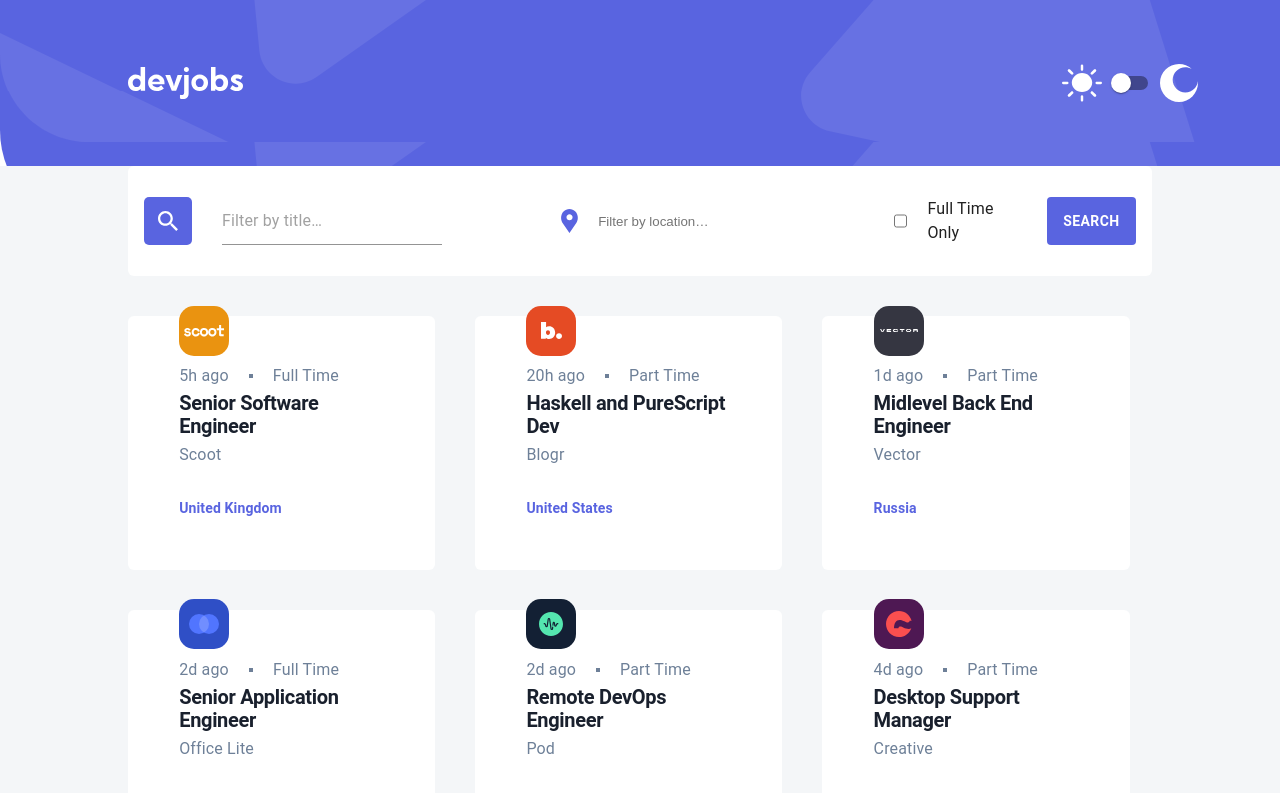
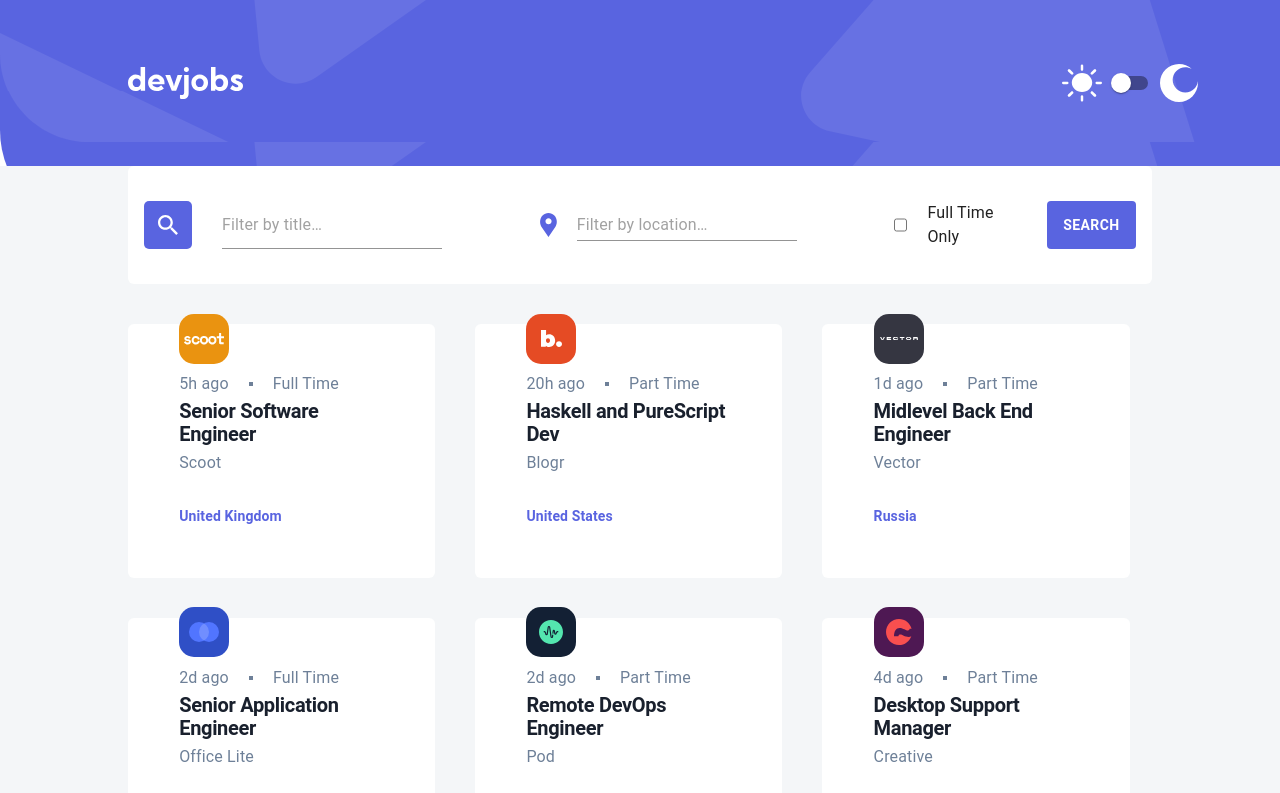
Before and after one commit to teonateona12/Dev-jobs, a Next.js app: page / in a window 1280 px wide. Shown: the top 793 px of the page. Built offline with nearby package versions, Linux system fonts and the light colour scheme.

Commit message:
style: change input color

```diff
--- a/components/Filter/Filter.tsx
+++ b/components/Filter/Filter.tsx
@@ -61,11 +61,14 @@ export default function Filter({ activeTheme }: any) {
         <FilterCont sx={{ display: { xs: "none", md: "flex" } }}>
           <SearchLocationDiv>
             <Box component="img" src="assets/searchLocation.svg" />
-            <input
+            <Input
+              sx={{
+                backgroundColor: activeTheme.palette.secondary.main,
+              }}
               onChange={(e) => setLocation(e.target.value)}
               type="text"
               placeholder="Filter by location…"
-            ></input>
+            ></Input>
           </SearchLocationDiv>
         </FilterCont>
         <FilterCont sx={{ display: { xs: "none", md: "flex" } }}>
--- a/pages/index.tsx
+++ b/pages/index.tsx
@@ -6,7 +6,6 @@ import styled from "@emotion/styled";
 import { useRouter } from "next/router";
 
 export default function Home({ activeTheme }: any) {
-  console.log(activeTheme);
   const router = useRouter();
   const inputValue = useSelector(
     (store: { search: { input: string } }) => store.search.input
```
